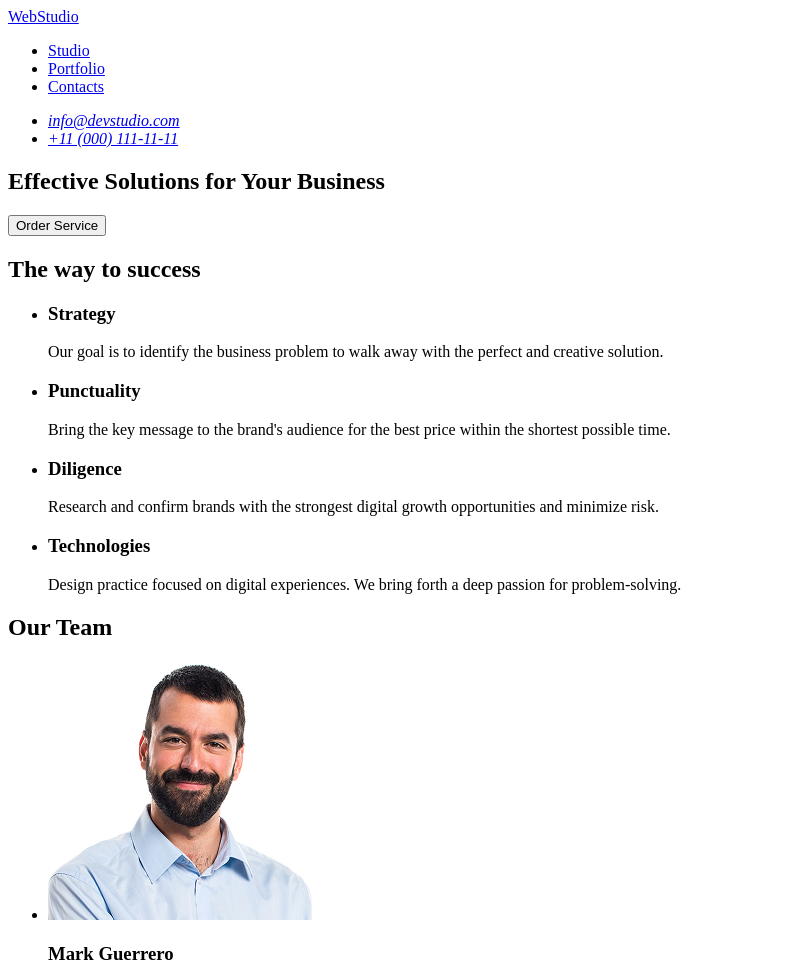
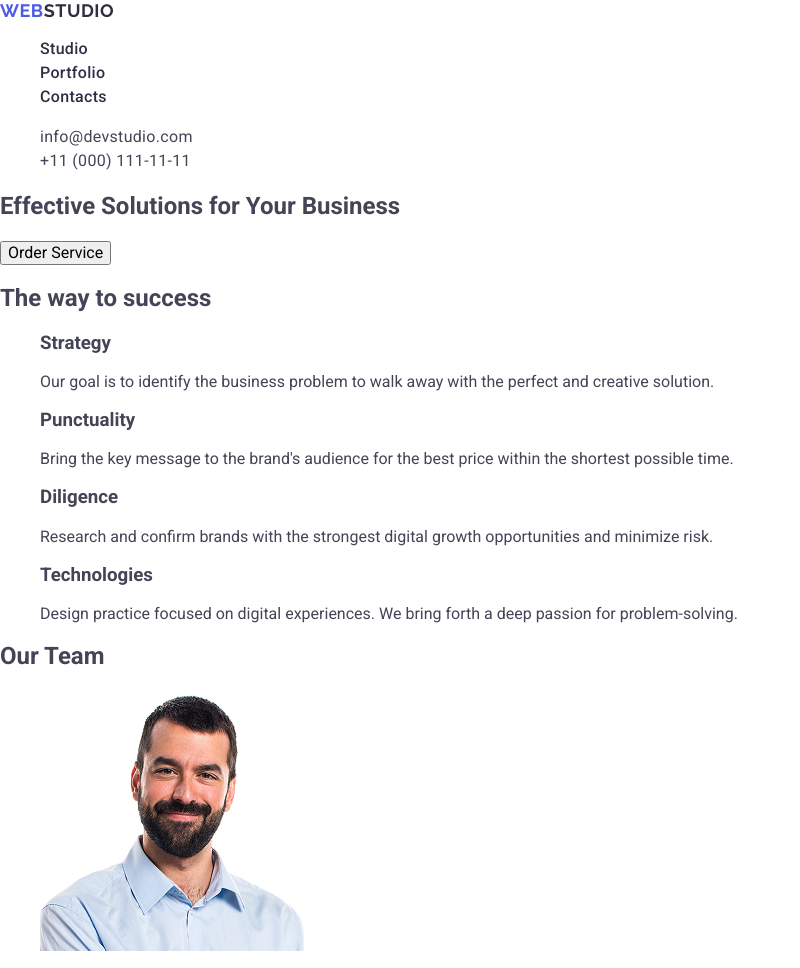
Before and after one commit to Oleksii-Korchak/goit-markup-hw-02, a plain HTML site: page index.html in a window 1280 px wide. Shown: the top 968 px of the page, without its empty margins (0-800 px from the left). Drawn offline with nearby package versions, Linux system fonts and the light colour scheme.

Commit message:
add styles header

```diff
--- /dev/null
+++ b/css/styles.css
@@ -0,0 +1,68 @@
+/* font-family: "Roboto", sans-serif;
+font-family: "Raleway", sans-serif; */
+
+body {
+    font-family: "Roboto", sans-serif;
+    color: #434455;
+    background-color: #FFFFFF;
+}
+
+ul {
+    list-style-type: none;
+}
+
+a {
+    text-decoration: none;
+}
+
+.logo {
+    font-family: "Raleway", sans-serif;
+        font-weight: 700;
+        font-size: 18px;
+        line-height: 1.17;
+        letter-spacing: 0.03em;
+        text-transform: uppercase;
+        color: #4d5ae5;
+}
+
+.header-logo .logo-part {
+    color: #2e2f42;
+}
+
+.footer-logo .logo-part {
+    color: #f4f4fd;
+}
+
+.nav-link {
+        font-weight: 500;
+        font-size: 16px;
+        line-height: 1.5;
+        letter-spacing: 0.02em;
+        color: #2e2f42;
+}
+
+.nav-link:hover,
+.nav-link:focus {
+    color: #404bbf;
+}
+
+.contacts {
+    font-style: normal;
+}
+
+.contacts-link {
+        font-weight: 400;
+        font-size: 16px;
+        line-height: 1.5;
+        letter-spacing: 0.02em;
+        color: #434455;
+}
+
+.contacts-link:hover,
+.contacts-link:focus {
+    color: #404bbf;
+}
+
+.page-footer {
+    background-color: #2e2f42;
+}
--- a/index.html
+++ b/index.html
@@ -5,31 +5,41 @@
     <meta charset="UTF-8">
     <meta name="viewport" content="width=device-width, initial-scale=1.0">
     <title>WebStudio</title>
+    <link rel="stylesheet" href="https://cdnjs.cloudflare.com/ajax/libs/modern-normalize/3.0.1/modern-normalize.min.css"
+        integrity="sha512-q6WgHqiHlKyOqslT/lgBgodhd03Wp4BEqKeW6nNtlOY4quzyG3VoQKFrieaCeSnuVseNKRGpGeDU3qPmabCANg=="
+        crossorigin="anonymous" referrerpolicy="no-referrer" />
+
+    <link rel="preconnect" href="https://fonts.googleapis.com">
+    <link rel="preconnect" href="https://fonts.gstatic.com" crossorigin>
+    <link href="https://fonts.googleapis.com/css2?family=Raleway:wght@700&family=Roboto:wght@100..900&display=swap"
+        rel="stylesheet">
+
+    <link rel="stylesheet" href="./css/styles.css">
 </head>
 
 <body>
-    <header>
-        <nav>
-            <a href="./index.html">WebStudio</a>
-            <ul>
-                <li>
-                    <a href="#">Studio</a>
+    <header class="page-header">
+        <nav class="header-nav">
+            <a class="logo header-logo" href="./index.html">Web<span class="logo-part">Studio</span></a>
+            <ul class="nav-list">
+                <li class="nav-item">
+                    <a class="nav-link" href="./index.html">Studio</a>
                 </li>
-                <li>
-                    <a href="#">Portfolio</a>
+                <li class="nav-item">
+                    <a class="nav-link" href="#">Portfolio</a>
                 </li>
-                <li>
-                    <a href="#">Contacts</a>
+                <li class="nav-item">
+                    <a class="nav-link" href="#">Contacts</a>
                 </li>
             </ul>
         </nav>
-        <address>
-            <ul>
-                <li>
-                    <a href="mailto:info@devstudio.com">info@devstudio.com</a>
+        <address class="contacts">
+            <ul class="contacts-list">
+                <li class="contacts-item">
+                    <a class="contacts-link" href="mailto:info@devstudio.com">info@devstudio.com</a>
                 </li>
-                <li>
-                    <a href="tel:+110001111111">+11 (000) 111-11-11</a>
+                <li class="contacts-item">
+                    <a class="contacts-link" href="tel:+110001111111">+11 (000) 111-11-11</a>
                 </li>
             </ul>
         </address>
@@ -124,8 +134,8 @@
 
         </section>
     </main>
-    <footer>
-        <a href="./index.html">WebStudio</a>
+    <footer class="page-footer">
+        <a class="logo footer-logo" href="./index.html">Web<span class="logo-part">Studio</span></a>
         <p>
             Increase the flow of customers and sales for your business with digital marketing & growth solutions.
         </p>
```
Also changed, not shown: 1 other file.
